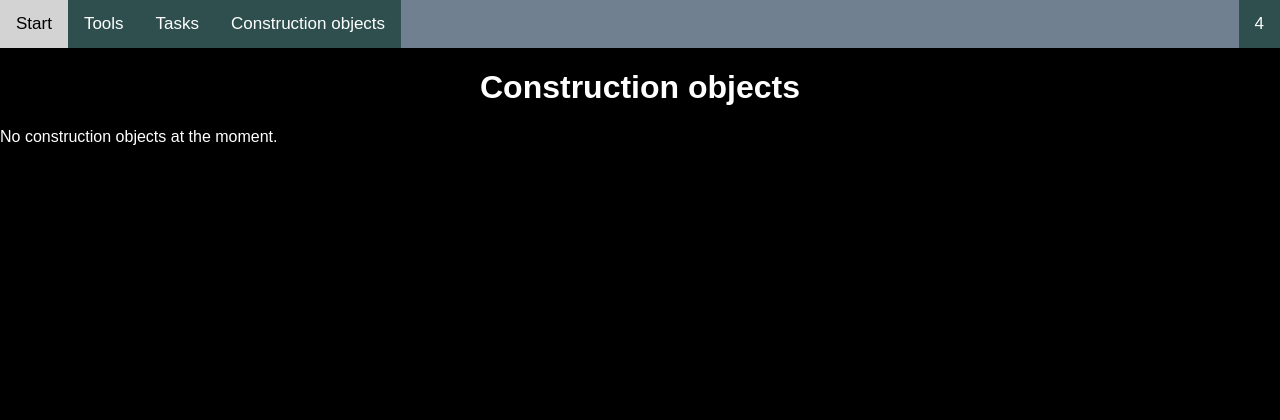
After one commit to tms-rls/ptu7_tools_and_tasks, a Django app: page /constructionobjects/ in a window 1280 px wide. The commit adds this page. Shown: the top 420 px of the page. Run offline with Django 4.2, Linux system fonts and the light colour scheme; data that the repository does not hold is empty.

Commit message:
Added construction object list and detail view

```diff
--- a/tools_tasks/tools_and_tasks/templates/base.html
+++ b/tools_tasks/tools_and_tasks/templates/base.html
@@ -64,6 +64,7 @@
         <a class="active" href="{% url 'start' %}">Start</a>
         <a href="{% url 'tools_list_view' %}">Tools</a>
         <a href="{% url 'tasks_list_view' %}">Tasks</a>
+        <a href="{% url 'construction_objects_list_view' %}">Construction objects</a>
         <a href="#about" class="split">4</a>
       </div>
 
--- /dev/null
+++ b/tools_tasks/tools_and_tasks/templates/construction_objects_list.html
@@ -0,0 +1,19 @@
+{% extends "base.html" %}
+
+{% block title %}Construction objects{% endblock %}
+
+{% block content %}
+  <h1  style="text-align:center">Construction objects</h1>
+  {% if construction_objects_list %}
+    <ol>
+      {% for construction_object in construction_objects_list %}
+        <li>
+          <a href="{% url 'construction_object_detail_view' construction_object.pk %}">
+            {{ construction_object.address }} - {{construction_object.client}}</a>
+        </li>
+      {% endfor %}
+    </ol>
+  {% else %}
+    <p>No construction objects at the moment.</p>
+  {% endif %}
+{% endblock %}
--- a/tools_tasks/tools_and_tasks/urls.py
+++ b/tools_tasks/tools_and_tasks/urls.py
@@ -9,4 +9,7 @@ urlpatterns = [
     path('tools/<int:pk>', views.ToolDetailView.as_view(), name='tool_detail_view'),
     path('tasks/', views.TaskListView.as_view(), name='tasks_list_view'),
     path('tasks/<int:pk>', views.TaskDetailView.as_view(), name='task_detail_view'),
+    path('constructionobjects/', views.ConstructionObjectListView.as_view(), name='construction_objects_list_view'),
+    path('constructionobjects/<int:pk>', views.ConstructionObjectDetailView.as_view(),
+         name='construction_object_detail_view'),
 ]
--- a/tools_tasks/tools_and_tasks/views.py
+++ b/tools_tasks/tools_and_tasks/views.py
@@ -1,7 +1,7 @@
 
 from django.shortcuts import render
 from django.views import generic
-from .models import Tool, Task
+from .models import Tool, Task, ConstructionObject
 
 
 def start(request):
@@ -30,3 +30,15 @@ class TaskDetailView(generic.DetailView):
     model = Task
     template_name = 'task_detail.html'
     context_object_name = "task_detail"
+
+
+class ConstructionObjectListView(generic.ListView):
+    model = ConstructionObject
+    template_name = 'construction_objects_list.html'
+    context_object_name = "construction_objects_list"
+
+
+class ConstructionObjectDetailView(generic.DetailView):
+    model = ConstructionObject
+    template_name = 'construction_object_detail.html'
+    context_object_name = "construction_object_detail"
```
Also changed, not shown: tools_tasks/tools_and_tasks/templates/construction_object_detail.html (added, +15 -0 lines).
